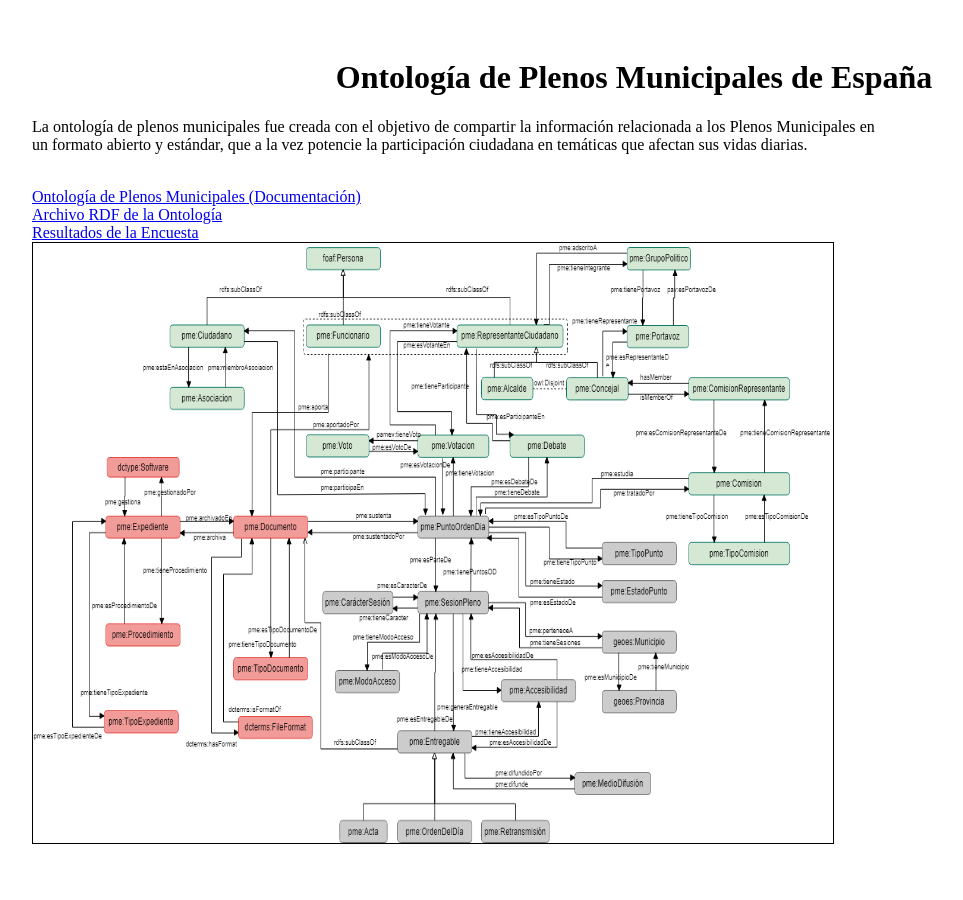
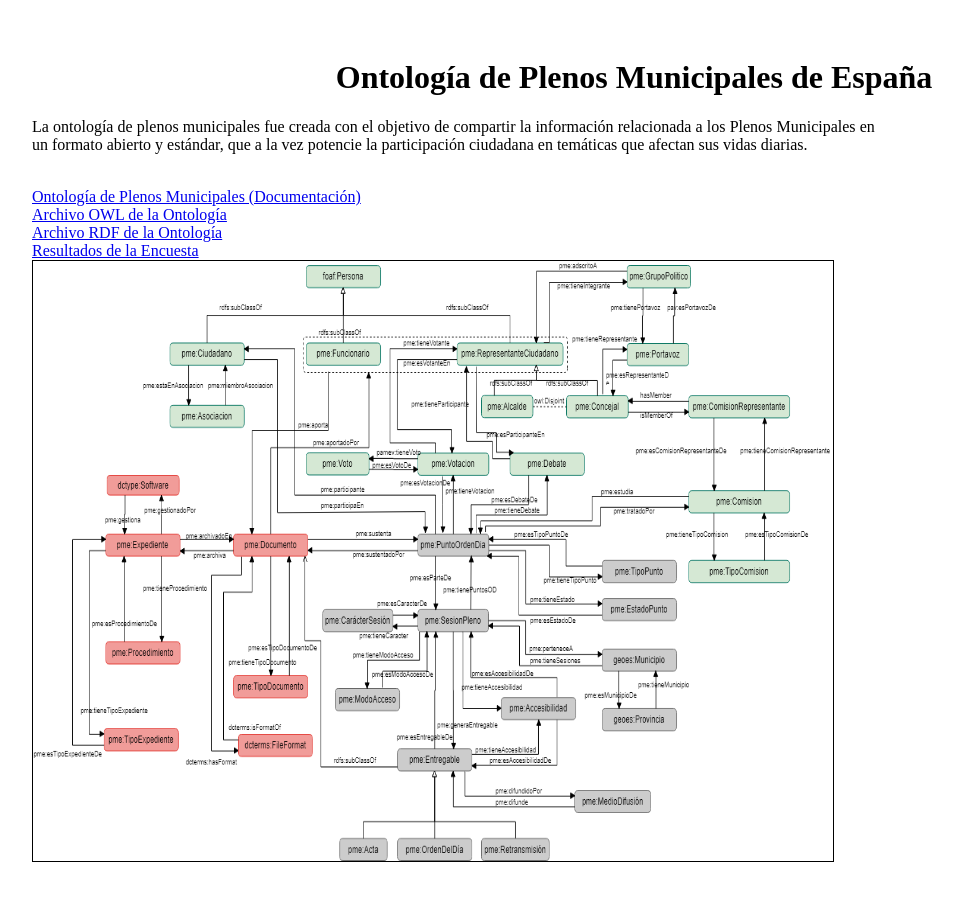
Before and after one commit to karyabadr/karyabadr.github.io, a plain HTML site: page index.html in a window 1280 px wide. Shown: the whole page, without its empty margins (6-969 px from the left). Drawn offline with Linux system fonts and the light colour scheme.

Commit message:
Update index.html

```diff
--- a/index.html
+++ b/index.html
@@ -19,6 +19,10 @@ relacionada a los Plenos Municipales en un formato abierto y estándar, que a la
 <a target="_blank" rel="noopener noreferrer" href="https://karyabadr.github.io/Ontología/PME_Documentation/index-es.html">Ontología de Plenos Municipales (Documentación)</a>
 <br>
 
+<a target="_blank" rel="noopener noreferrer" href="https://karyabadr.github.io/Ontología/pme_ontology.owl">Archivo OWL de la Ontología</a>
+<br>
+
+
 <a target="_blank" rel="noopener noreferrer" href="https://karyabadr.github.io/Ontología/pme_ontology.rdf">Archivo RDF de la Ontología</a>
 <br>
 
```
